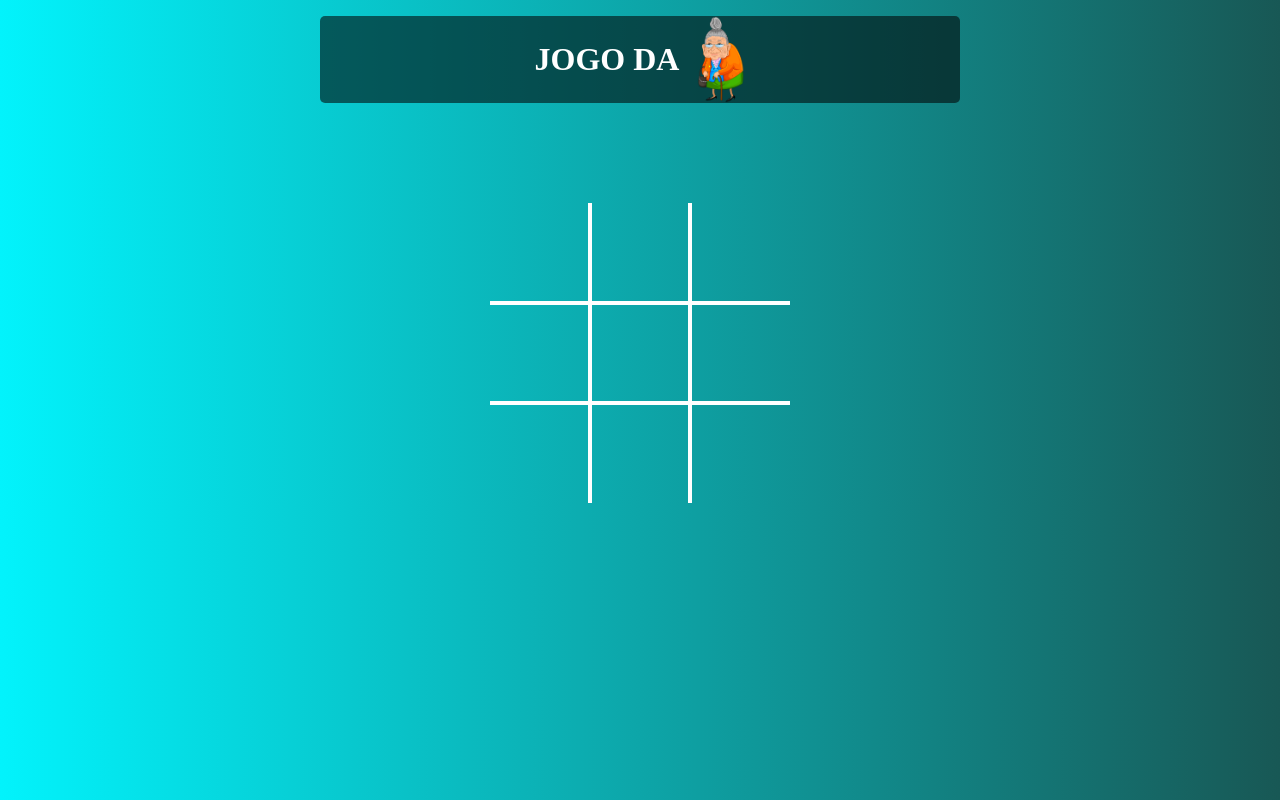
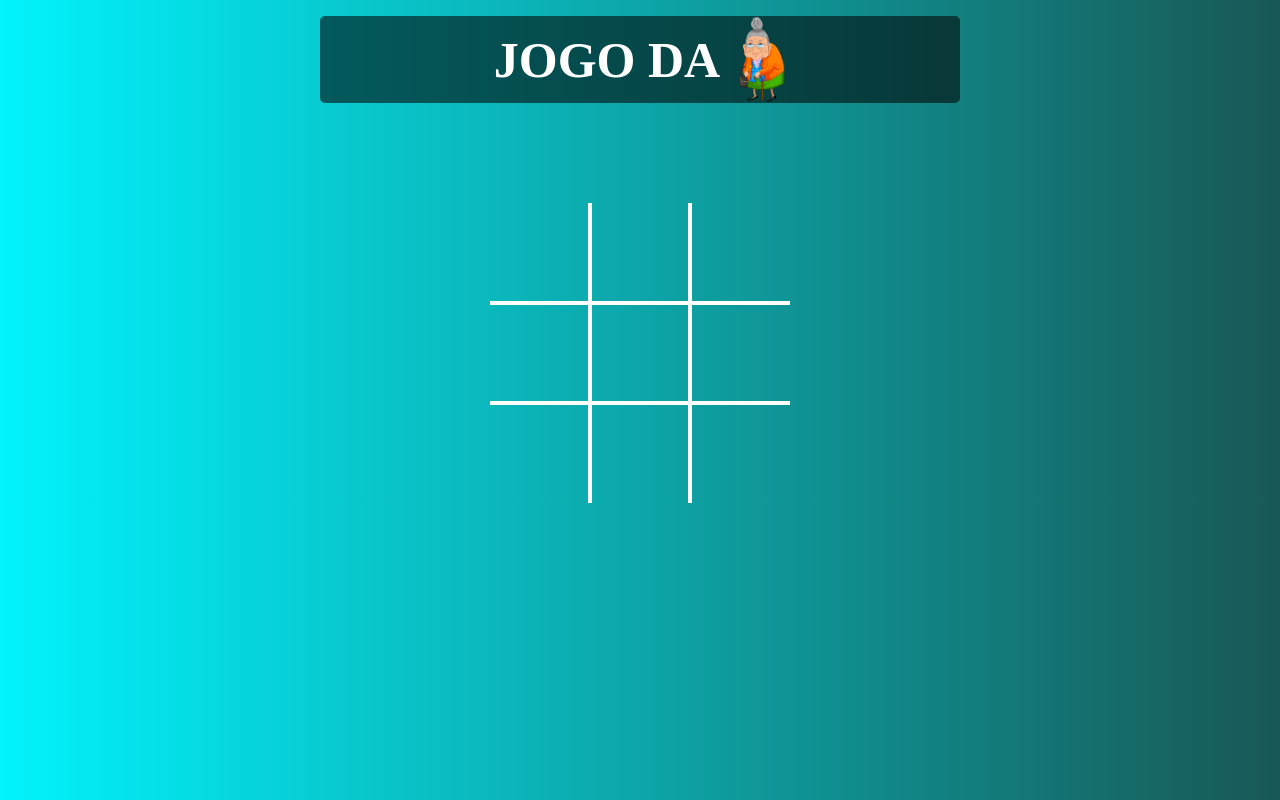
Before and after one commit to Euller-trindade/jogo-da-velha, a plain HTML site: page index.html in a window 1280 px wide. Drawn offline with Linux system fonts and the light colour scheme.

Commit message:
pequena correção

```diff
--- a/styles.css
+++ b/styles.css
@@ -18,6 +18,7 @@ body {
 .titulo {
   display: flex;
   color: #fff;
+  font-size: min(50px, 4vw);
   margin-right: 18px;
 }
 .img-titulo {
```
